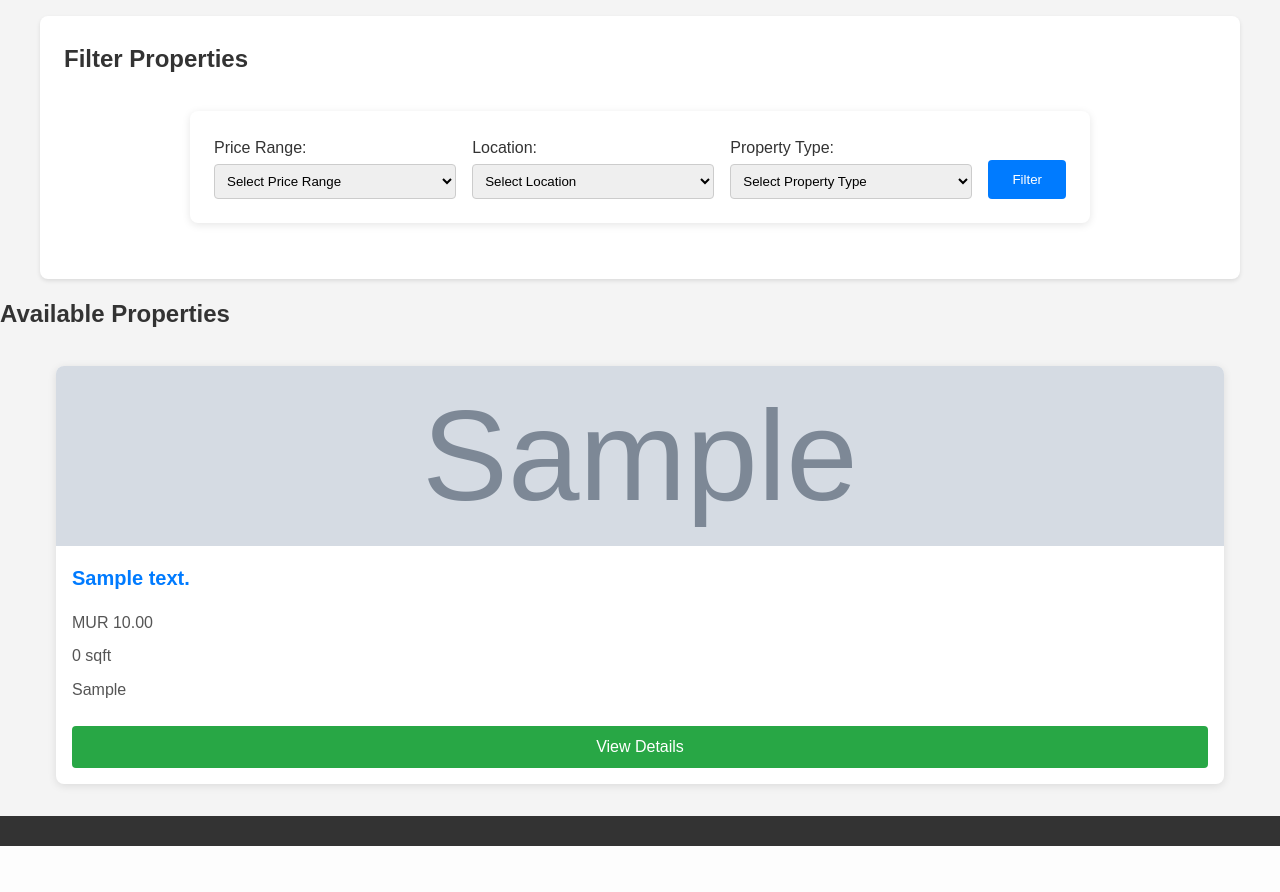
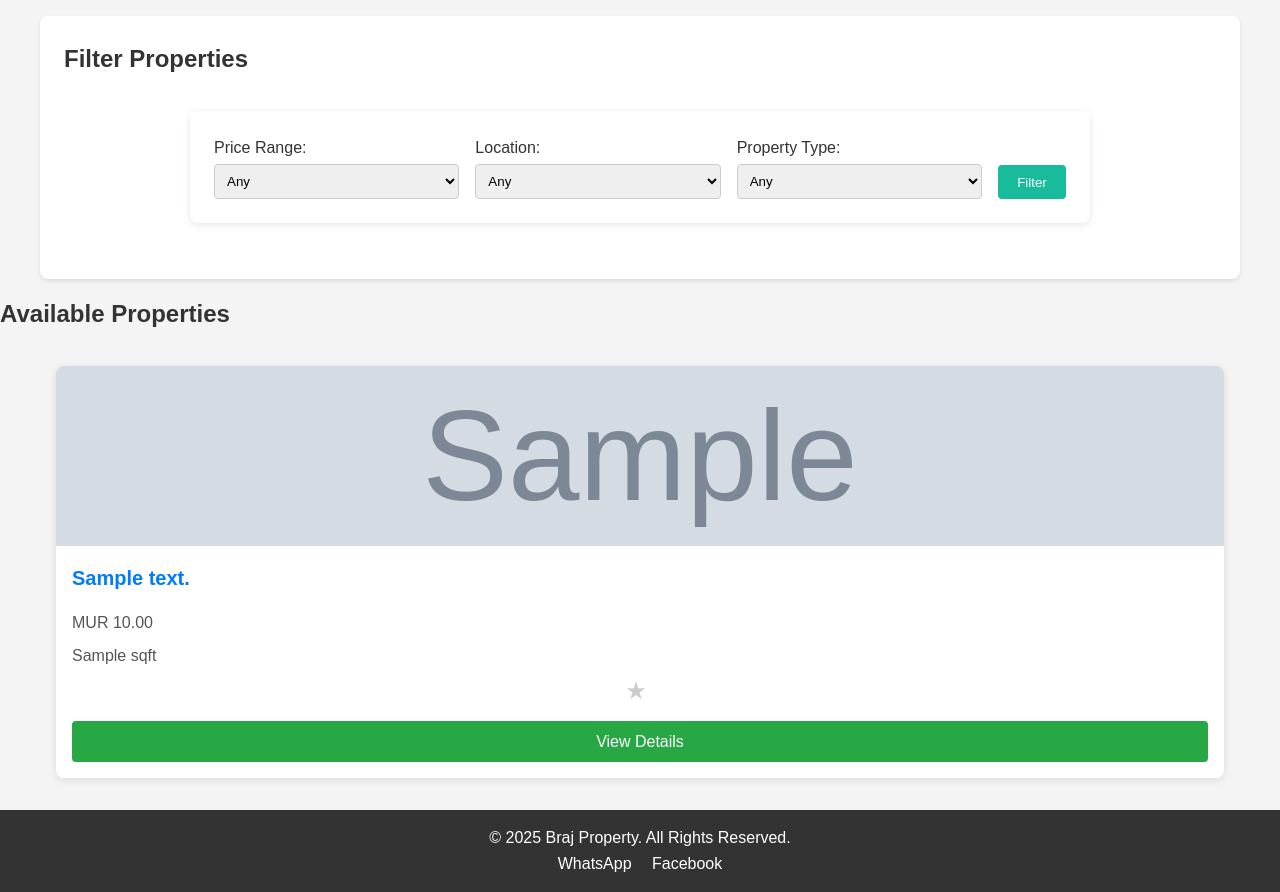
Before and after one commit to rayush23/AryaCodes, a PHP site: page /properties.php in a window 1280 px wide. Shown: the part 101-993 px from the top of the page. Before the commit the page ends 947 px from the top, so only its background shows below. Run offline with PHP 8.4, Linux system fonts and the light colour scheme; tables that the repository leaves empty or names only in its code hold one stand-in row (values such as "Sample post"); grey boxes marked "Sample" are stand-in pictures.

Commit message:
Update properties.php

```diff
--- a/properties.php
+++ b/properties.php
@@ -1,31 +1,61 @@
 <?php
 include 'db_connection.php';
+session_start();
 include 'header.php';
+
 
 // Initialize filter variables
 $priceRange   = $_GET['price-range']   ?? '';
 $location     = $_GET['location']      ?? '';
 $propertyType = $_GET['property-type'] ?? '';
 
-// Prepare the SQL query with filters (same logic as API)
-$sql = "SELECT p.PropertyID, p.SalePrice, p.Description, p.Size, p.image, l.City AS LocationName
+// Fetch dynamic locations for dropdown
+$locations = [];
+$locRes = $conn->query("SELECT DISTINCT City FROM location ORDER BY City ASC");
+if ($locRes) {
+    while ($l = $locRes->fetch_assoc()) {
+        $locations[] = $l['City'];
+    }
+}
+
+// Grab logged-in user ID for favorites
+$userId = $_SESSION['user_id'] ?? 0;
+
+// Build SQL with filters and favorite flag
+$sql = "
+  SELECT
+    p.PropertyID,
+    p.SalePrice,
+    p.Description,
+    p.Size,
+    p.image,
+    IF(f.UserID IS NULL, 0, 1) AS is_fav
   FROM property p
   LEFT JOIN location l ON p.LocationID = l.LocationID
-        WHERE 1=1";
+  LEFT JOIN favorite f
+    ON f.PropertyID = p.PropertyID
+   AND f.UserID     = {$userId}
+  WHERE 1=1
+";
 
-if ($priceRange && strpos($priceRange, '-') !== false) {
+// Apply filters
+if ($priceRange) {
+    if (strpos($priceRange, '-') !== false) {
         list($minPrice, $maxPrice) = explode('-', $priceRange);
-    if ($minPrice) $sql .= " AND p.SalePrice >= " . floatval($minPrice);
-    if ($maxPrice) $sql .= " AND p.SalePrice <= " . floatval($maxPrice);
-} elseif ($priceRange) {
+        if ($minPrice !== '') {
+            $sql .= " AND p.SalePrice >= " . floatval($minPrice);
+        }
+        if ($maxPrice !== '') {
+            $sql .= " AND p.SalePrice <= " . floatval($maxPrice);
+        }
+    } else {
         $sql .= " AND p.SalePrice >= " . floatval($priceRange);
     }
-
+}
 if ($location) {
     $locEsc = $conn->real_escape_string($location);
     $sql   .= " AND l.City = '{$locEsc}'";
 }
-
 if ($propertyType) {
     $typeEsc = $conn->real_escape_string($propertyType);
     if (in_array(strtolower($typeEsc), ['home','house'])) {
@@ -34,7 +64,6 @@ if ($propertyType) {
         $sql .= " AND p.Description LIKE '%{$typeEsc}%'";
     }
 }
-
 $result = $conn->query($sql);
 ?>
 
@@ -48,16 +77,16 @@ $result = $conn->query($sql);
 </head>
 <body>
 
+  <!-- Site Header & Navigation -->
   <header>
-  <div class="logo">
-      <a href="index.php">Braj Property</a>
-    </div>
+    <div class="site-container">
+      <a href="index.php" class="logo">Braj Property</a>
       <nav>
-      <ul>
+        <ul class="nav-list">
           <li><a href="index.php">Home</a></li>
           <li><a href="about.php">About Us</a></li>
-        <li><a href="properties.php">Properties</a></li>
-        <li><a href="agent.php">Agents</a></li>
+          <li><a href="properties.php" class="active">Properties</a></li>
+          <li><a href="agents.php">Agents</a></li>
           <li><a href="contact.php">Contact</a></li>
           <?php if (isLoggedIn() && isClient()): ?>
             <li><a href="client_appointments.php">My Appointments</a></li>
@@ -75,66 +104,68 @@ $result = $conn->query($sql);
           <?php endif; ?>
         </ul>
       </nav>
+    </div>
   </header>
 
-  <section class="filters">
+  <!-- Filters -->
+  <section class="filters site-container">
     <h2>Filter Properties</h2>
-    <!-- A) Add id="filter-form" -->
-    <form id="filter-form" action="properties.php" method="GET">
+    <form id="filter-form" action="properties.php" method="GET" class="filter-form">
       <div class="filter-group">
         <label for="price-range">Price Range:</label>
         <select name="price-range" id="price-range">
-          <option value="">Select Price Range</option>
-          <option value="0-1000000"      <?= $priceRange==="0-1000000"      ? 'selected':'' ?>>MUR 0 – 1,000,000</option>
-          <option value="1000001-2500000" <?= $priceRange==="1000001-2500000" ? 'selected':'' ?>>1,000,001 – 2,500,000</option>
-          <option value="2500001-5000000" <?= $priceRange==="2500001-5000000" ? 'selected':'' ?>>2,500,001 – 5,000,000</option>
-          <option value="5000001-20000000"<?= $priceRange==="5000001-20000000"? 'selected':'' ?>>5,000,001 – 20,000,000</option>
-          <option value="20000001"        <?= $priceRange==="20000001"        ? 'selected':'' ?>>Above 20,000,000</option>
+          <option value="" <?= $priceRange===''?'selected':'' ?>>Any</option>
+          <option value="0-1000000" <?= $priceRange==='0-1000000'?'selected':'' ?>>0–1,000,000</option>
+          <option value="1000001-2500000" <?= $priceRange==='1000001-2500000'?'selected':'' ?>>1,000,001–2,500,000</option>
+          <option value="2500001-5000000" <?= $priceRange==='2500001-5000000'?'selected':'' ?>>2,500,001–5,000,000</option>
+          <option value="5000001-20000000" <?= $priceRange==='5000001-20000000'?'selected':'' ?>>5,000,001–20,000,000</option>
+          <option value="20000001" <?= $priceRange==='20000001'?'selected':'' ?>>Above 20,000,000</option>
         </select>
       </div>
-
       <div class="filter-group">
         <label for="location">Location:</label>
         <select name="location" id="location">
-          <option value="">Select Location</option>
-          <option value="Port Louis" <?= $location==="Port Louis" ? 'selected':'' ?>>Port Louis</option>
-          <option value="Curepipe"   <?= $location==="Curepipe"   ? 'selected':'' ?>>Curepipe</option>
+          <option value="" <?= $location===''?'selected':'' ?>>Any</option>
+          <?php foreach ($locations as $city): ?>
+            <option value="<?= htmlspecialchars($city) ?>" <?= $location===$city?'selected':'' ?>>
+              <?= htmlspecialchars($city) ?>
+            </option>
+          <?php endforeach; ?>
         </select>
       </div>
-
       <div class="filter-group">
         <label for="property-type">Property Type:</label>
         <select name="property-type" id="property-type">
-          <option value="">Select Property Type</option>
-          <option value="villa"     <?= $propertyType==="villa"     ? 'selected':'' ?>>Villa</option>
-          <option value="apartment" <?= $propertyType==="apartment" ? 'selected':'' ?>>Apartment</option>
-          <option value="land"      <?= $propertyType==="land"      ? 'selected':'' ?>>Land</option>
-          <option value="house"     <?= $propertyType==="house"     ? 'selected':'' ?>>House</option>
-          <option value="home"      <?= $propertyType==="home"      ? 'selected':'' ?>>Home</option>
+          <option value="" <?= $propertyType===''?'selected':'' ?>>Any</option>
+          <option value="villa"     <?= $propertyType==='villa'?'selected':'' ?>>Villa</option>
+          <option value="apartment" <?= $propertyType==='apartment'?'selected':'' ?>>Apartment</option>
+          <option value="land"      <?= $propertyType==='land'?'selected':'' ?>>Land</option>
+          <option value="house"     <?= $propertyType==='house'?'selected':'' ?>>House</option>
+          <option value="home"      <?= $propertyType==='home'?'selected':'' ?>>Home</option>
         </select>
       </div>
-
-      <button type="submit" class="filter-button" id="filter-btn">Filter</button>
+      <button type="submit" class="filter-button">Filter</button>
     </form>
   </section>
 
-  <section class="properties-section">
+  <!-- Property Cards -->
+  <section class="properties-section site-container">
     <h2>Available Properties</h2>
     <div class="property-list">
       <?php if ($result && $result->num_rows): ?>
         <?php while ($row = $result->fetch_assoc()): ?>
-          <div class="property-card">
-            <img
-              src="<?= htmlspecialchars($row['image'] ?: 'images/default-image.jpg') ?>"
-              alt="Property"
-              class="property-image-details"
-            >
+          <div class="property-card" data-id="<?= $row['PropertyID'] ?>">
+            <img src="<?= htmlspecialchars($row['image'] ?: 'images/default-image.jpg') ?>" alt="Property Image">
             <h3><?= htmlspecialchars($row['Description']) ?></h3>
             <p class="price">MUR <?= number_format($row['SalePrice'], 2) ?></p>
-            <p class="size"><?= (int)$row['Size'] ?> sqft</p>
-            <p class="location"><?= htmlspecialchars($row['LocationName']) ?></p>
-            <a href="property-details.php?PropertyID=<?= (int)$row['PropertyID'] ?>"
-               class="view-btn">View Details</a>
+            <p class="size"><?= htmlspecialchars($row['Size']) ?> sqft</p>
+
+            <!-- Favourite toggle -->
+            <button class="btn-fav">
+              <span class="star <?= $row['is_fav'] ? 'on' : 'off' ?>">★</span>
+            </button>
+
+            <a href="property-details.php?PropertyID=<?= $row['PropertyID'] ?>" class="view-btn">View Details</a>
           </div>
         <?php endwhile; ?>
       <?php else: ?>
@@ -143,39 +174,48 @@ $result = $conn->query($sql);
     </div>
   </section>
 
+  <!-- Site Footer -->
   <footer>
-    <!-- your existing footer… -->
+    <div class="site-container">
+      <p>&copy; <?= date('Y') ?> Braj Property. All Rights Reserved.</p>
+      <div class="social-buttons">
+        <a href="https://wa.me/" target="_blank">WhatsApp</a>
+        <a href="https://facebook.com" target="_blank">Facebook</a>
+      </div>
+    </div>
   </footer>
 
-  <!-- Include jQuery (if not already loaded) -->
+  <!-- Scripts -->
   <script src="https://code.jquery.com/jquery-3.6.0.min.js"></script>
+  <script>
+  $(function(){
+    $('.btn-fav').on('click', function(){
+      var $btn  = $(this),
+          $card = $btn.closest('.property-card'),
+          propID = $card.data('id'),
+          isOn   = $btn.find('.star').hasClass('on'),
+          action = isOn ? 'remove' : 'add';
 
-  <!-- B) AJAX filter script -->
-  <script>
-    $(function() {
-      $('#filter-form').on('submit', function(e) {
-        e.preventDefault();
-        const params = $(this).serialize();
-        $.getJSON('api/filter_properties.php?' + params, function(data) {
-          let html = '';
-          if (data.length) {
-            data.forEach(function(p) {
-              html += '<div class="property-card">'
-                   +   '<img src="'+ p.image +'" alt="Property" class="property-image-details">'
-                   +   '<h3>'+ p.Description +'</h3>'
-                   +   '<p class="price">MUR '+ parseFloat(p.SalePrice).toFixed(2) +'</p>'
-                   +   '<p class="size">'+ parseInt(p.Size,10) +' sqft</p>'
-                   +   '<p class="location">'+ p.LocationName +'</p>'
-                   +   '<a href="property-details.php?PropertyID='+ p.PropertyID +'" class="view-btn">View Details</a>'
-                   + '</div>';
-            });
+      $.ajax({
+        url: 'mark_favorite.php',
+        method: 'POST',
+        contentType: 'application/json',
+        data: JSON.stringify({ propertyID: propID, action: action }),
+        dataType: 'json'
+      })
+      .done(function(resp){
+        if (resp.success) {
+          $btn.find('.star').toggleClass('on off');
         } else {
-            html = '<p>No properties match your filters.</p>';
+          alert('Error toggling favorite: ' + resp.error);
         }
-          $('.property-list').html(html);
+      })
+      .fail(function(){
+        alert('Network error.');
       });
     });
   });
   </script>
+
 </body>
 </html>
```
Lines whose indentation alone changed are shown as unchanged.
